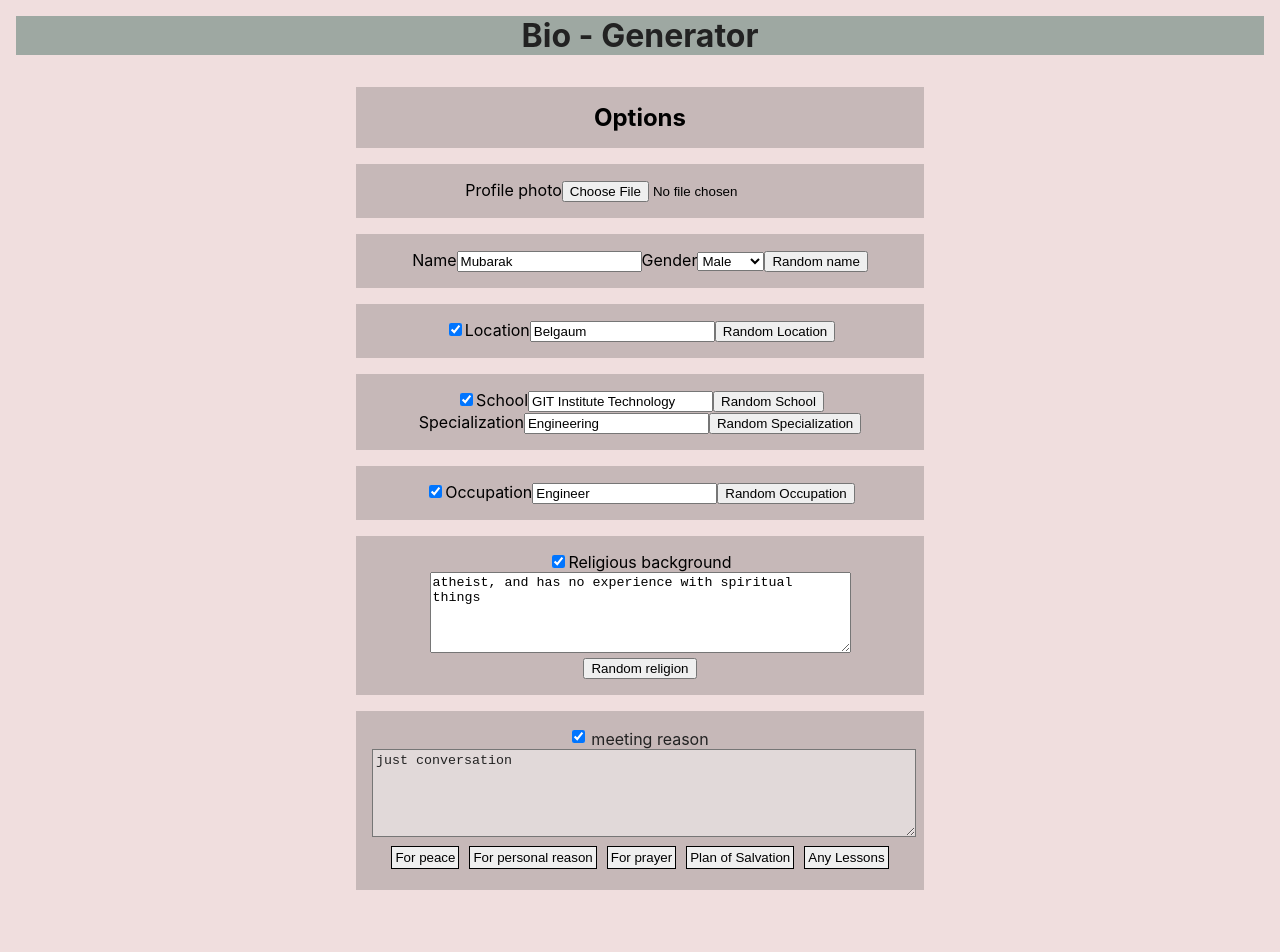
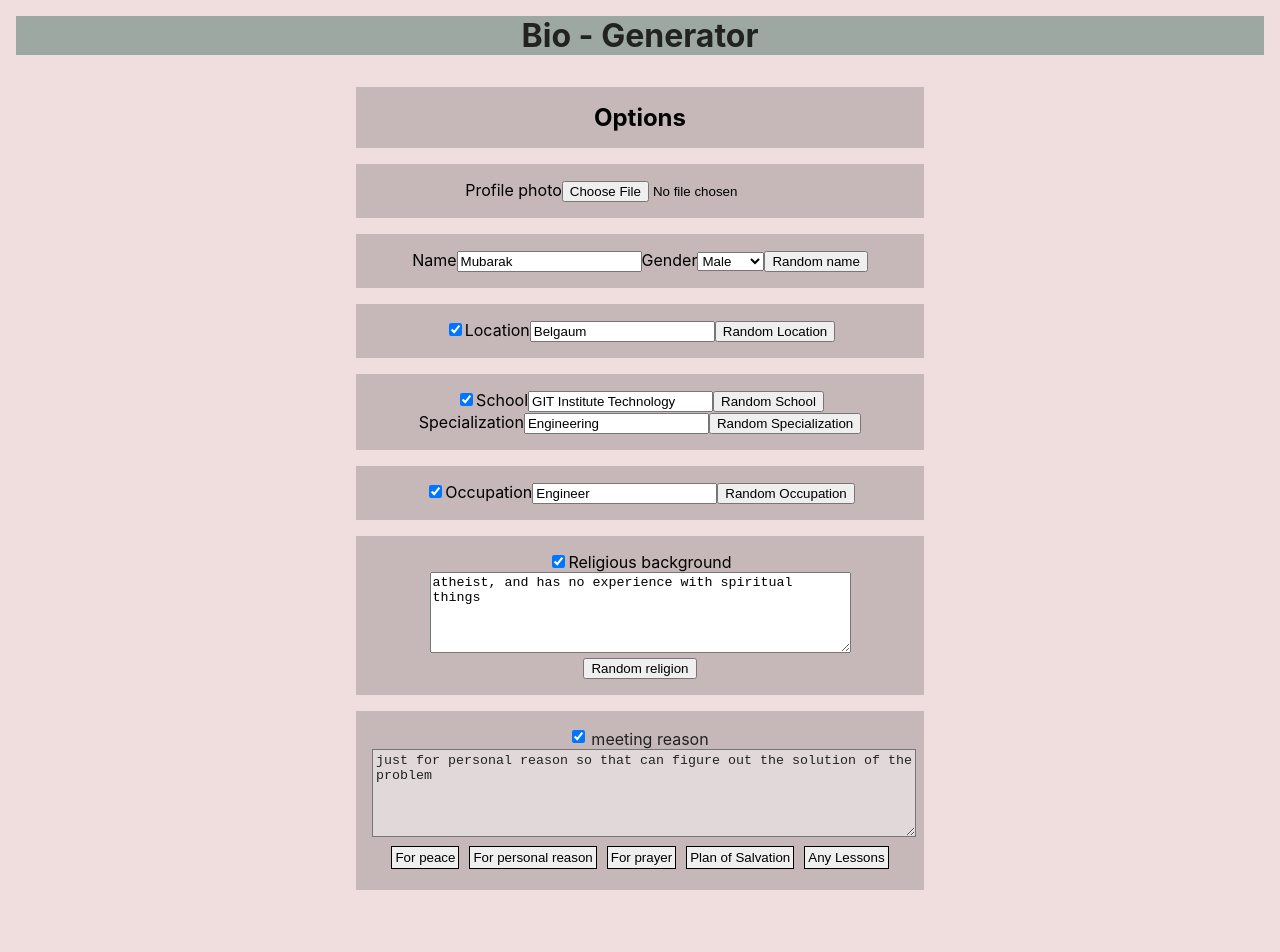
Before and after one commit to mubarak7785/Bio-Generator, a React (Vite) app: page / in a window 1280 px wide. Shown: the top 952 px of the page. Built offline with nearby package versions, Linux system fonts and the light colour scheme.

Commit message:
Meeting initial status upadated

```diff
--- a/src/components/Biogenerator.jsx
+++ b/src/components/Biogenerator.jsx
@@ -10,7 +10,7 @@ export const Biogenerator = () => {
   const [religion, setReligion] = useState("atheist, and has no experience with spiritual things");
   const [occupation, setOccupation] = useState("Engineer");
   const [stream, setStream] = useState("Engineering");
-  const [meeting, setMeeting] = useState("just conversation");
+  const [meeting, setMeeting] = useState("just for personal reason so that can figure out the solution of the problem");
   const [isCheckedOccuption, setIsCheckedoccuption] = useState(true);
   const [isChecked, setIsChecked] = useState(true);
   const [isCheckedLocation, setIsCheckedLocation] = useState(true);
```
